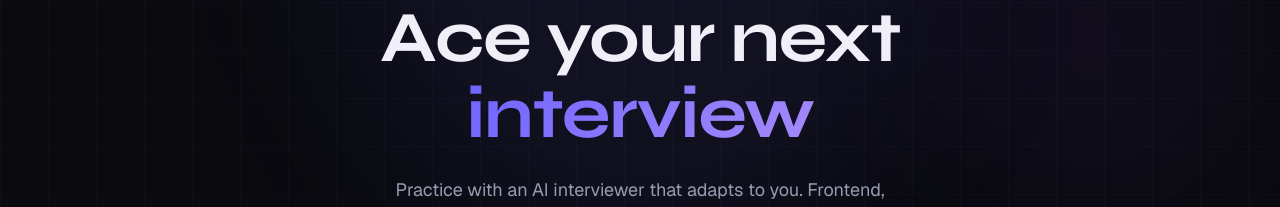
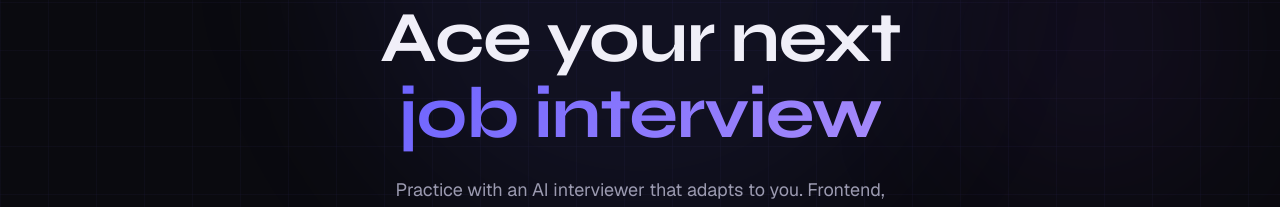
Before and after one commit to RonnieHarrod-cell/job-ready, a Next.js app: page / in a window 1280 px wide. Shown: the part 190-397 px from the top of the page. Built offline with nearby package versions, Linux system fonts and the light colour scheme; no server answers.

Commit message:
changed landing page headline text

```diff
--- a/app/page.tsx
+++ b/app/page.tsx
@@ -83,7 +83,7 @@ export default function LandingPage() {
           <h1 className="font-display text-5xl sm:text-6xl md:text-7xl font-bold text-text-primary leading-[1.05] tracking-tight mb-6 animate-slide-up">
             Ace your next
             <br />
-            <span className="gradient-text-accent">interview</span>
+            <span className="gradient-text-accent">job interview</span>
           </h1>
 
           <p className="text-lg text-text-secondary max-w-xl mx-auto mb-10 leading-relaxed animate-slide-up text-balance">
```
